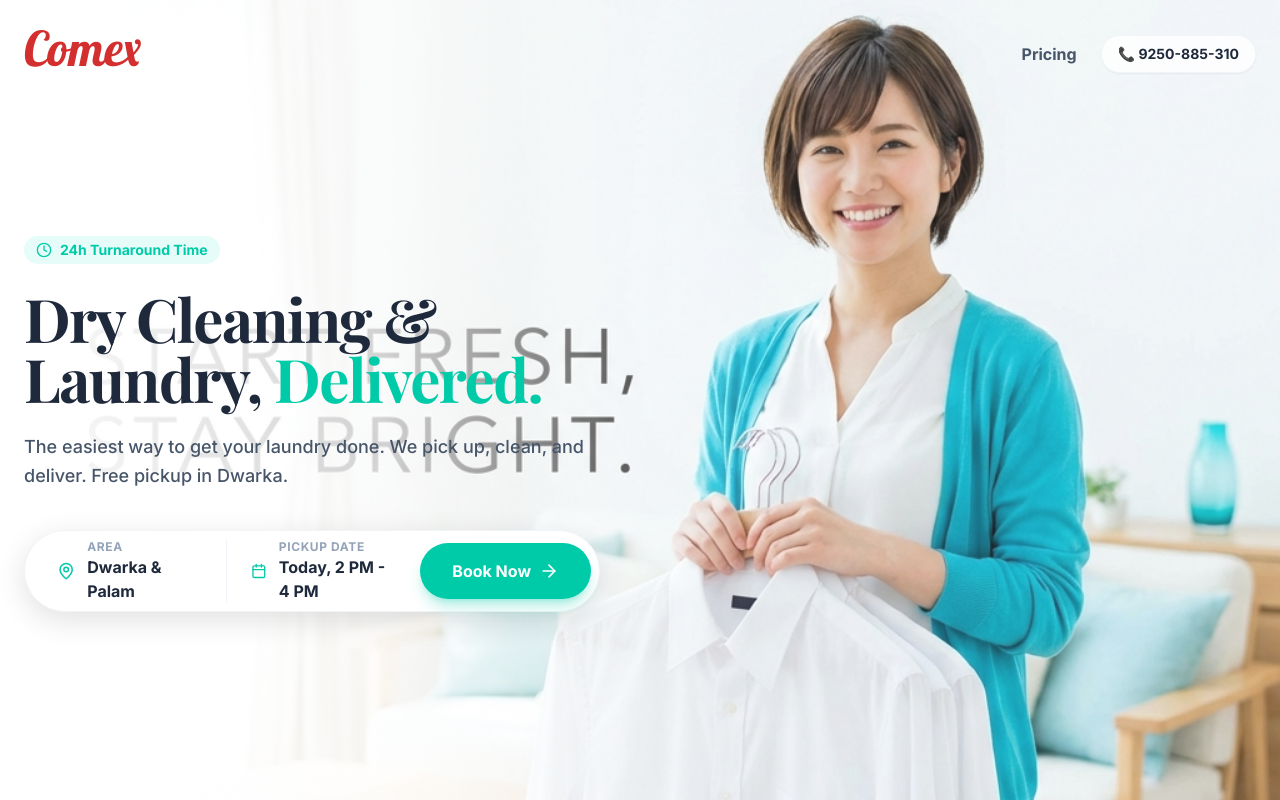
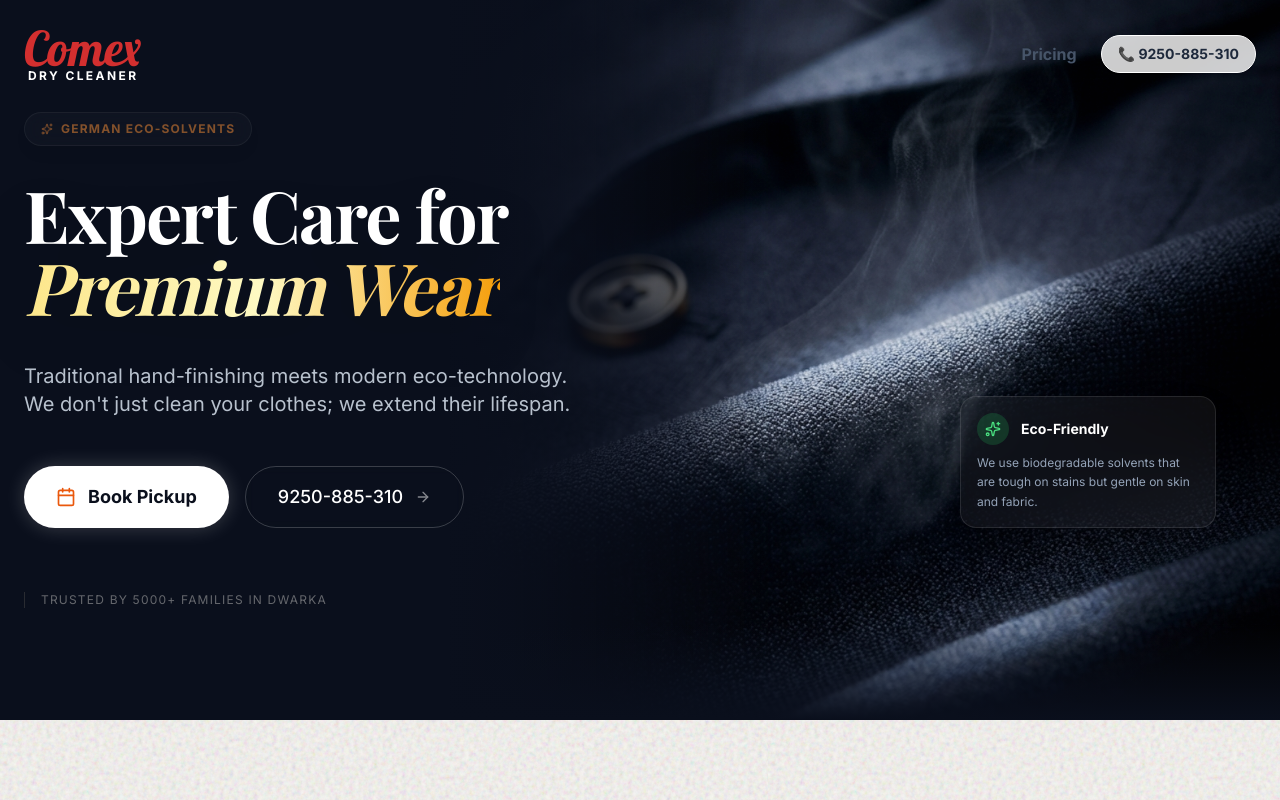
Before and after one commit to comexdryclean70/comex-dryclean-main-website, a Next.js app: page / in a window 1280 px wide. Shown: the top 800 px of the page. Built offline with nearby package versions, Linux system fonts and the light colour scheme; a web font is replaced by a local one.

Commit message:
revert: undo laundryheap redesign, restore cinematic hero

```diff
--- a/src/app/page.tsx
+++ b/src/app/page.tsx
@@ -1,40 +1,36 @@
 "use client";
 
 import { Suspense } from "react";
-import HeroAppStyle from "@/components/HeroAppStyle";
+import Hero from "@/components/Hero";
 import Logo from "@/components/Logo";
 import TrustStrip from "@/components/TrustStrip";
 import MastersTouch from "@/components/MastersTouch";
 import ProcessSteps from "@/components/ProcessSteps";
 import PriceCards from "@/components/PriceCards";
+import TrustGallery from "@/components/TrustGallery";
 import CallToAction from "@/components/CallToAction";
 import StorySection from "@/components/StorySection";
 import ComparisonSection from "@/components/ComparisonSection";
 import MainFooter from "@/components/MainFooter";
 import StickyFooter from "@/components/StickyFooter";
-import MobileStickyNav from "@/components/MobileStickyNav";
 
 export default function Home() {
   return (
-    <main className="min-h-screen pb-24 md:pb-0 font-sans text-slate-800 bg-white selection:bg-[#ccf5ee] selection:text-[#00cba9]">
+    <main className="min-h-screen pb-20 md:pb-0 font-sans text-slate-800 selection:bg-orange-100 selection:text-orange-900">
       {/* Header */}
       <nav className="absolute top-0 left-0 w-full p-6 z-30 flex justify-between items-center max-w-7xl mx-auto left-0 right-0">
         <div className="w-44 md:w-56 relative">
           <Logo variant="dark" />
         </div>
         <div className="hidden md:flex items-center gap-6">
-          <a href="/pricing" className="text-slate-600 font-bold hover:text-[#00cba9] transition-colors">Pricing</a>
-          <a href="tel:9250885310" className="text-sm font-bold bg-white/80 backdrop-blur-md px-4 py-2 rounded-full border border-slate-100 shadow-sm hover:text-[#00cba9] transition-colors">
+          <a href="/pricing" className="text-slate-600 font-bold hover:text-blue-600 transition-colors">Pricing</a>
+          <a href="tel:9250885310" className="text-sm font-bold bg-white/80 backdrop-blur-md px-4 py-2 rounded-full border border-white shadow-sm hover:text-orange-600 transition-colors">
             📞 9250-885-310
           </a>
         </div>
       </nav>
 
-      <HeroAppStyle />
-
-      {/* Mobile Sticky Nav (Replaces StickyFooter on Mobile) */}
-      <MobileStickyNav />
-
+      <Hero />
       <StorySection />
       <ComparisonSection />
 
@@ -43,12 +39,10 @@ export default function Home() {
       <ProcessSteps />
       <PriceCards />
 
+      <TrustGallery />
       <CallToAction />
       <MainFooter />
-      {/* StickyFooter hidden on mobile via CSS usually, ensuring MobileStickyNav takes precedence */}
-      <div className="hidden md:block">
-        <StickyFooter />
-      </div>
+      <StickyFooter />
     </main>
   );
 }
```
